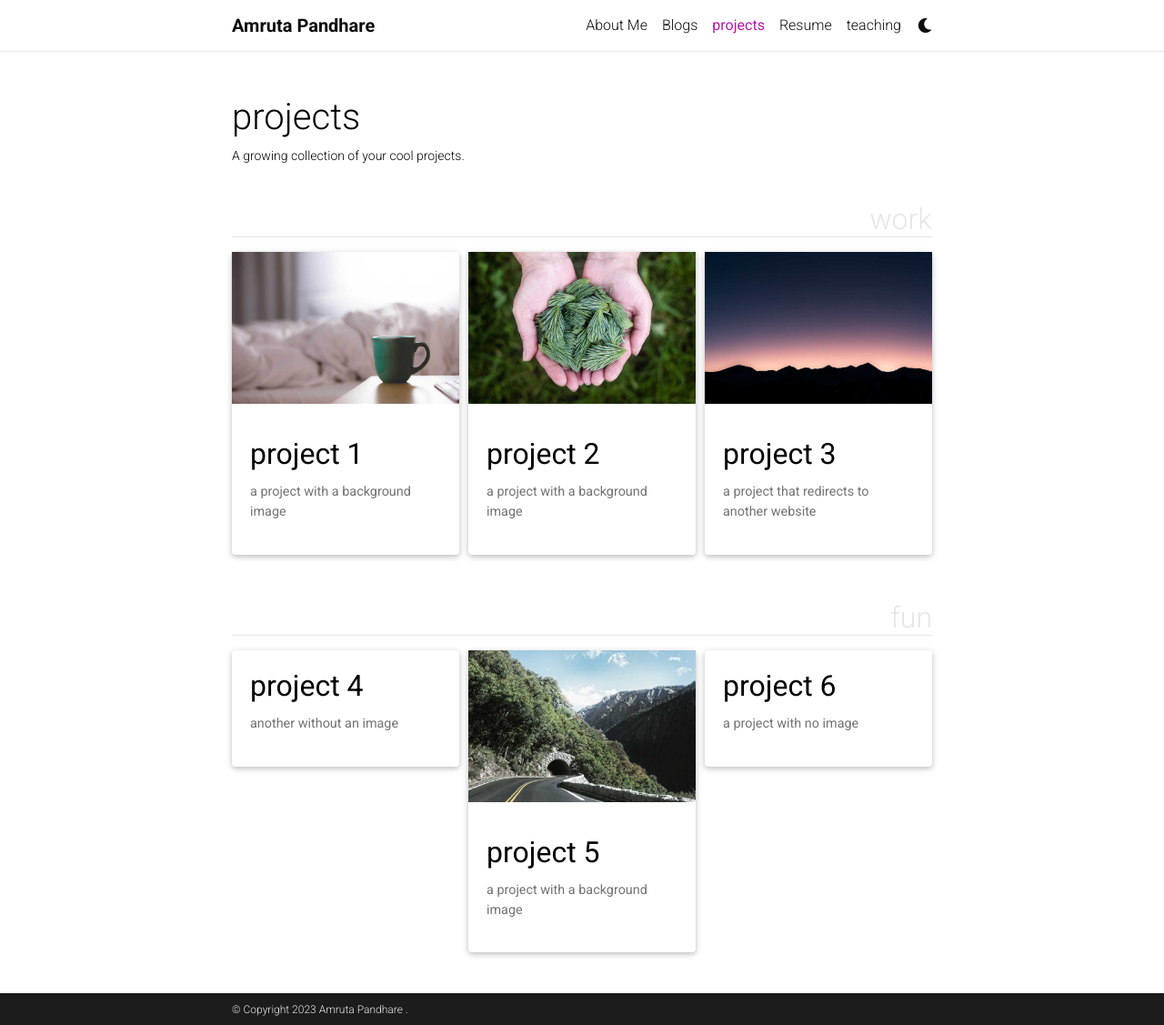
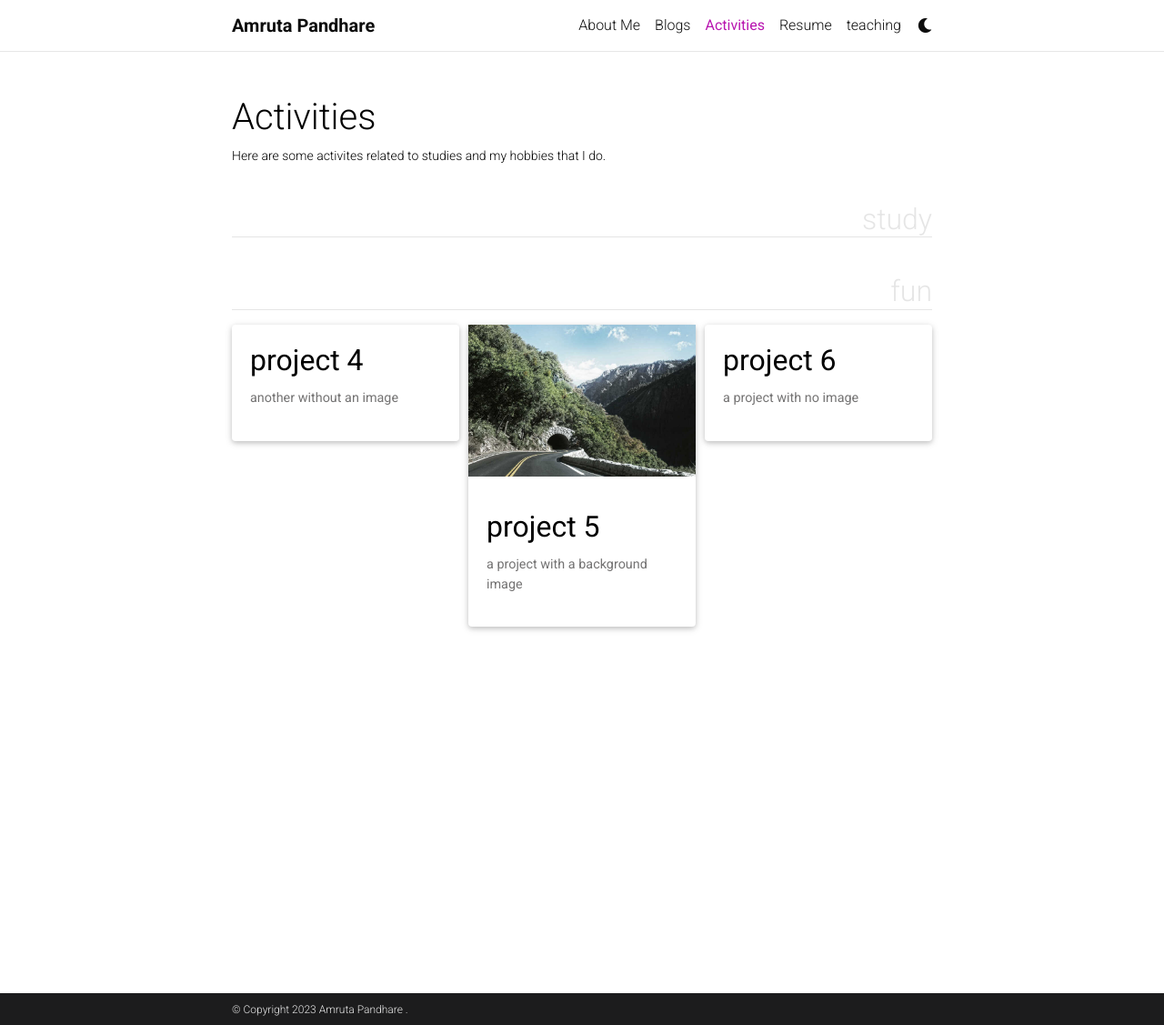
Before and after one commit to AmrutaPandhare/AmrutaPandhare.github.io, a Jekyll site: the page built from _pages/projects.md, in a window 1280 px wide and 1127 px high. Shown: the whole window at 91% size. Built offline with Jekyll 4.4.1, drawn with Linux system fonts in a browser that asks for light colours; full-size pictures stand in for the smaller copies a plugin makes; comment, search, counter and statistics services are not loaded; a style sheet for code colours, icons or effects is not loaded.

Commit message:
Update projects.md

```diff
--- a/_pages/projects.md
+++ b/_pages/projects.md
@@ -1,11 +1,11 @@
 ---
 layout: page
-title: projects
-permalink: /projects/
-description: A growing collection of your cool projects.
+title: Activities
+permalink: /activities/
+description: Here are some activites related to studies and my hobbies that I do.
 nav: true
 nav_order: 2
-display_categories: [work, fun]
+display_categories: [study, fun]
 horizontal: false
 ---
 
```
